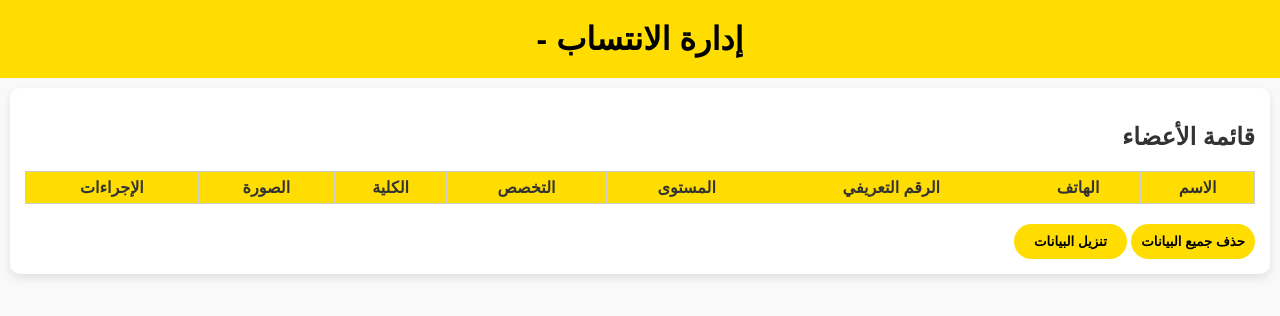
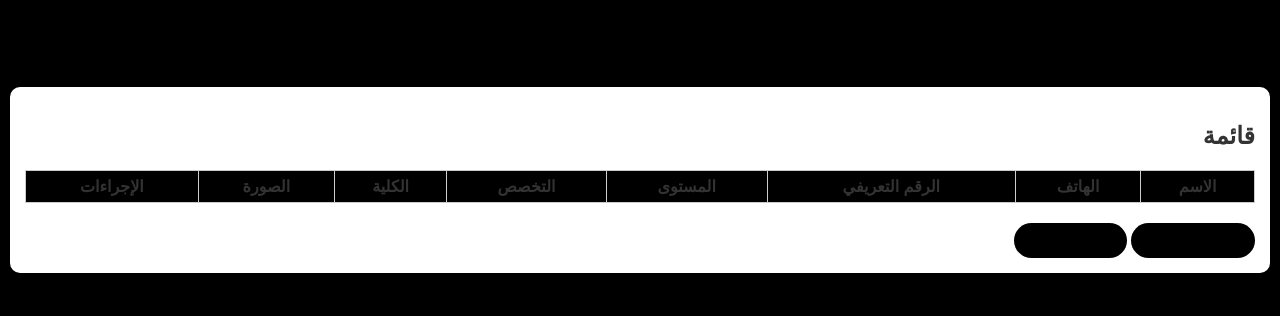
Before and after one commit to msyxxxx/appel, a plain HTML site: page admin.html in a window 1280 px wide. Drawn offline with Linux system fonts and the light colour scheme.

Commit message:
Update admin.html

```diff
--- a/admin.html
+++ b/admin.html
@@ -3,18 +3,18 @@
 <head>
     <meta charset="UTF-8">
     <meta name="viewport" content="width=device-width, initial-scale=1.0">
-    <title>UGEM Membership Admin</title>
+    <title>Membership Admin</title>
     <style>
         body {
             font-family: Arial, sans-serif;
             margin: 0;
             padding: 0;
-            background-color: #f9f9f9;
+            background-color: #000;
             color: #333;
         }
 
         header {
-            background-color: #ffdd00;
+            background-color: #000;
             color: #000;
             text-align: center;
             padding: 20px;
@@ -48,12 +48,12 @@
         }
 
         th {
-            background-color: #ffdd00;
+            background-color: #000;
         }
 
         button {
             padding: 10px 10px;
-            background-color: #ffdd00;
+            background-color: #000;
             color: #000;
             font-weight: bold;
             border: none;
@@ -80,11 +80,11 @@
 </head>
 <body>
     <header>
-        <h1>إدارة الانتساب - </h1>
+        <h1> formulaire - </h1>
     </header>
     <main>
         <section id="members-list">
-            <h2>قائمة الأعضاء</h2>
+            <h2>قائمة </h2>
             <table>
                 <thead>
                     <tr>
```
